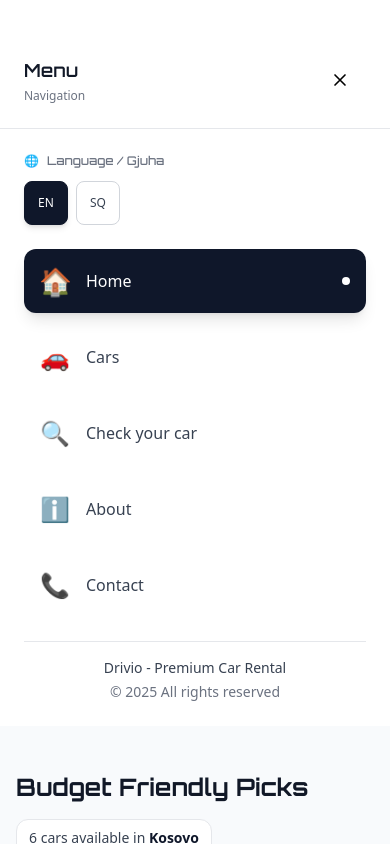
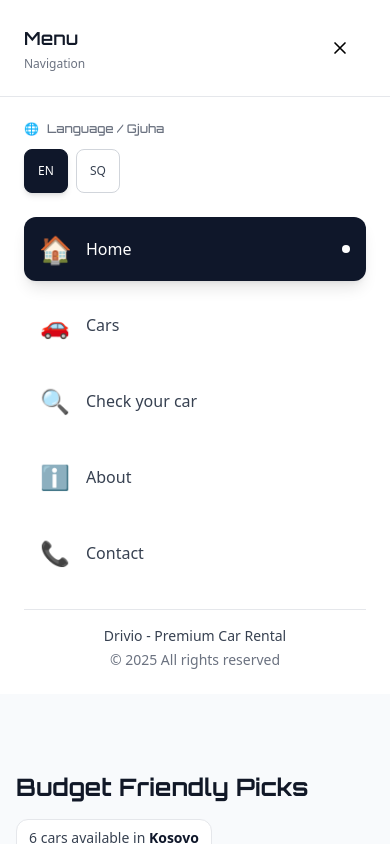
Before and after one commit to kenan311/Drivio---Premium-Car-Rental, a React (Vite) app: page / in a window 390 px wide. Both pictures are taken after a click on the button "Open menu". Shown: the top 844 px of the page. Built offline with nearby package versions, Linux system fonts and the light colour scheme.

Commit message:
Mobile nav fix final

```diff
--- a/src/components/MobileNav.jsx
+++ b/src/components/MobileNav.jsx
@@ -116,7 +116,7 @@ export default function MobileNav({ currentPage, onNavigate, lang = 'en', setLan
             {/* Content wrapper */}
             <div className="relative min-h-full flex flex-col">
             {/* Header */}
-            <div className="bg-white border-b border-gray-200 p-6 pt-14">
+            <div className="bg-white border-b border-gray-200 p-6 pt-15">
               <div className="flex items-center justify-between">
                 <motion.div
                   initial={{ opacity: 0, x: -20 }}
```
